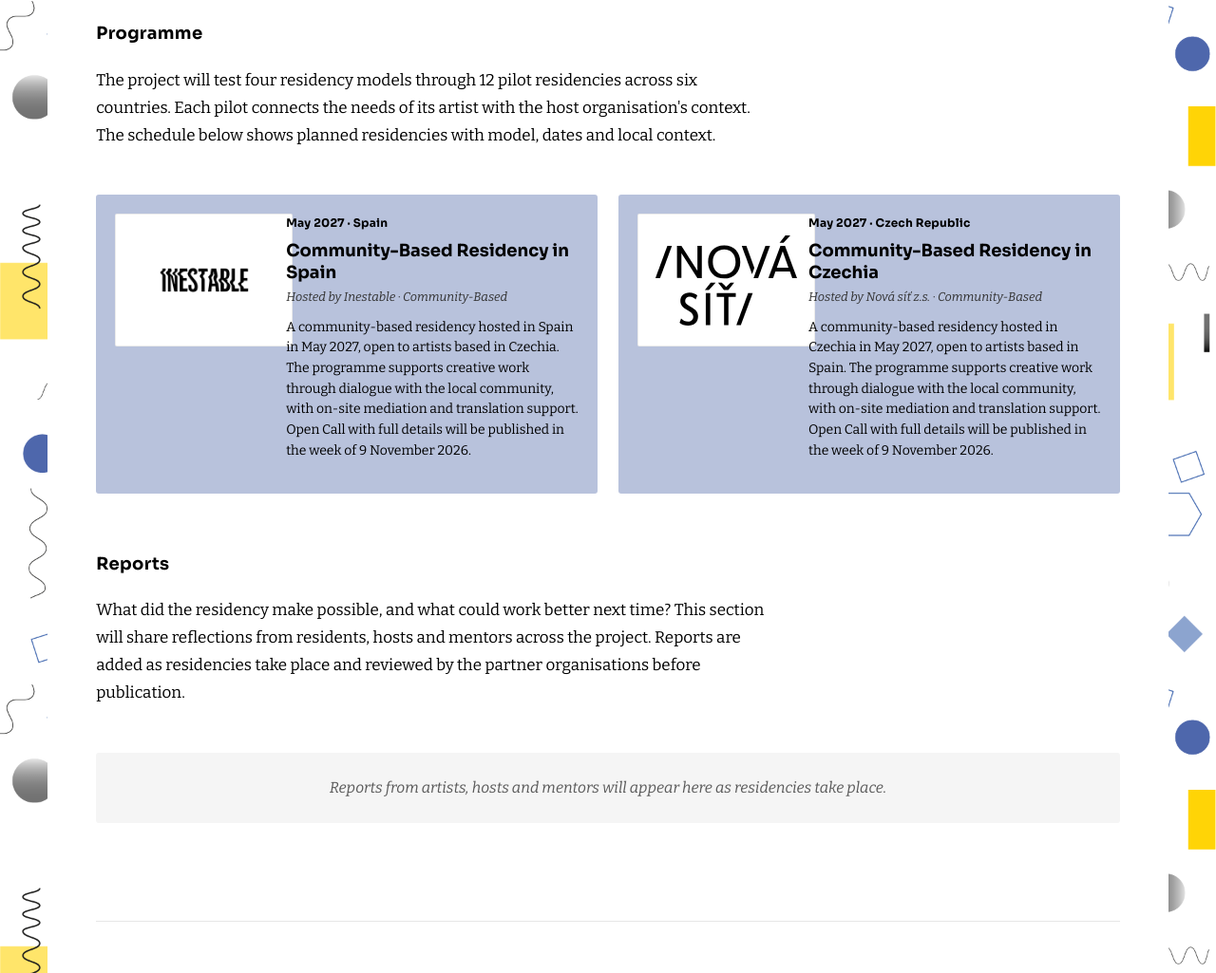
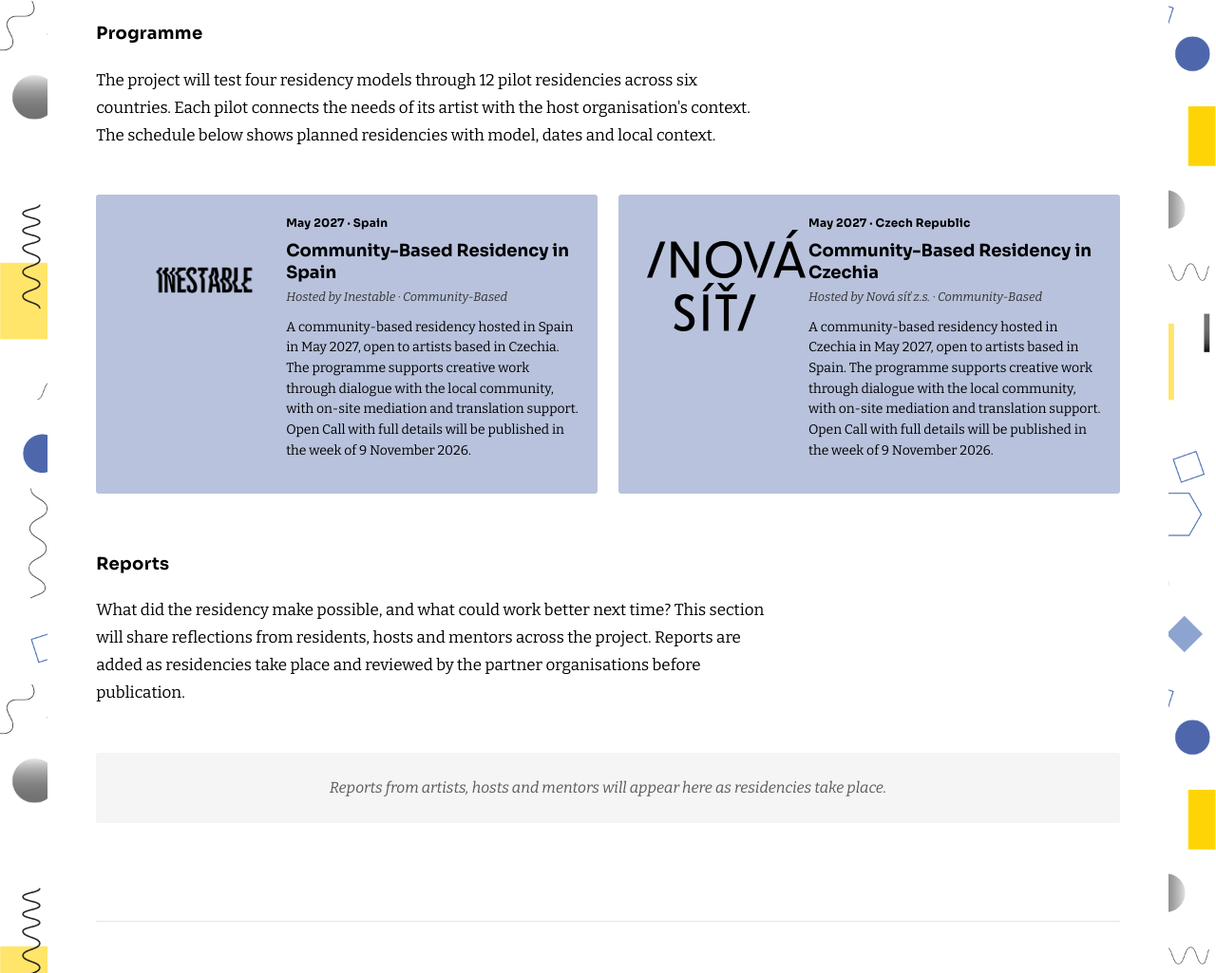
Before and after one commit to ondrejwald/btair-eleventy, an Eleventy site: page src/index.njk in a window 1280 px wide. Shown: the part 2888-3913 px from the top of the page at 95% size. Built offline with nearby package versions, Linux system fonts and the light colour scheme; Eleventy itself is replaced by a stand-in of ours; files that its build step writes are made by us from their sources.

Commit message:
Fix: logos without white box background, use mix-blend-mode

```diff
--- a/src/_layouts/base.njk
+++ b/src/_layouts/base.njk
@@ -62,22 +62,24 @@
             opacity: 1;                      /* na hover plná sytost */
         }
 
-        /* === Event / Pilot media — logo instead of photo === */
+        /* === Event / Pilot media — logo on transparent background === */
         .event__media--logo {
-            background: #FFFFFF;
-            border: 1px solid rgba(0, 0, 0, 0.08);
+            background: transparent !important;    /* no white box behind the logo */
+            border: 0 !important;                  /* no dashed outline */
             display: flex;
             align-items: center;
             justify-content: center;
-            padding: 18px;
+            padding: 10px;
             min-height: 140px;
         }
         .event__media--logo img {
             max-width: 100%;
-            max-height: 110px;
+            max-height: 120px;
             width: auto;
             height: auto;
             object-fit: contain;
+            /* Allow the logo to blend with any card background colour below */
+            mix-blend-mode: multiply;
         }
 
         /* === Partner logo box in Contacts === */
```
